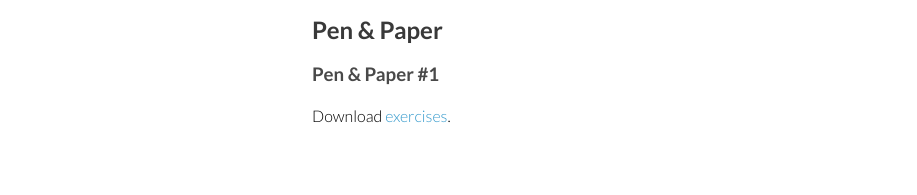
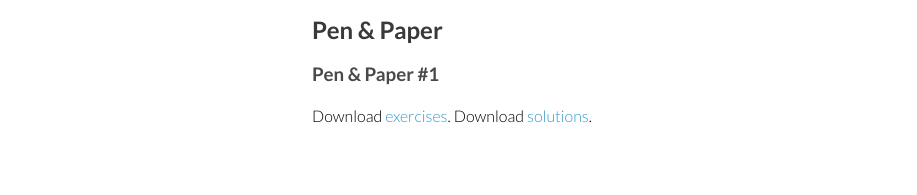
Before and after one commit to fos-2022/fos-2022.github.io, a Jekyll site: the page built from documents.md, in a window 1280 px wide. Shown: the part 1433-1628 px from the top of the page, without its empty margins (168-1085 px from the left). Built offline with Jekyll 4.4.1, drawn with Linux system fonts in a browser that asks for light colours.

Commit message:
generated for https://github.com/lampepfl/fos/tree/6f45c284503df6ec60e2faef8c04dbfd71c7ef36

```diff
--- a/documents.md
+++ b/documents.md
@@ -183,11 +183,9 @@ Download for [screen](slides/week14.pdf).
 ### Pen & Paper #1
 
 Download [exercises](slides/penpaper-midterm2016-1.pdf).
+Download [solutions](slides/penpaper-midterm-1-sol.pdf).
 
 <!--
-
-Download [solutions](slides/penpaper-midterm-1-sol.pdf).
-
 ### Pen & Paper #2
 
 Download [exercises](slides/penpaper-midterm2021-2.pdf).
```
Also changed, not shown: 3 other files.
